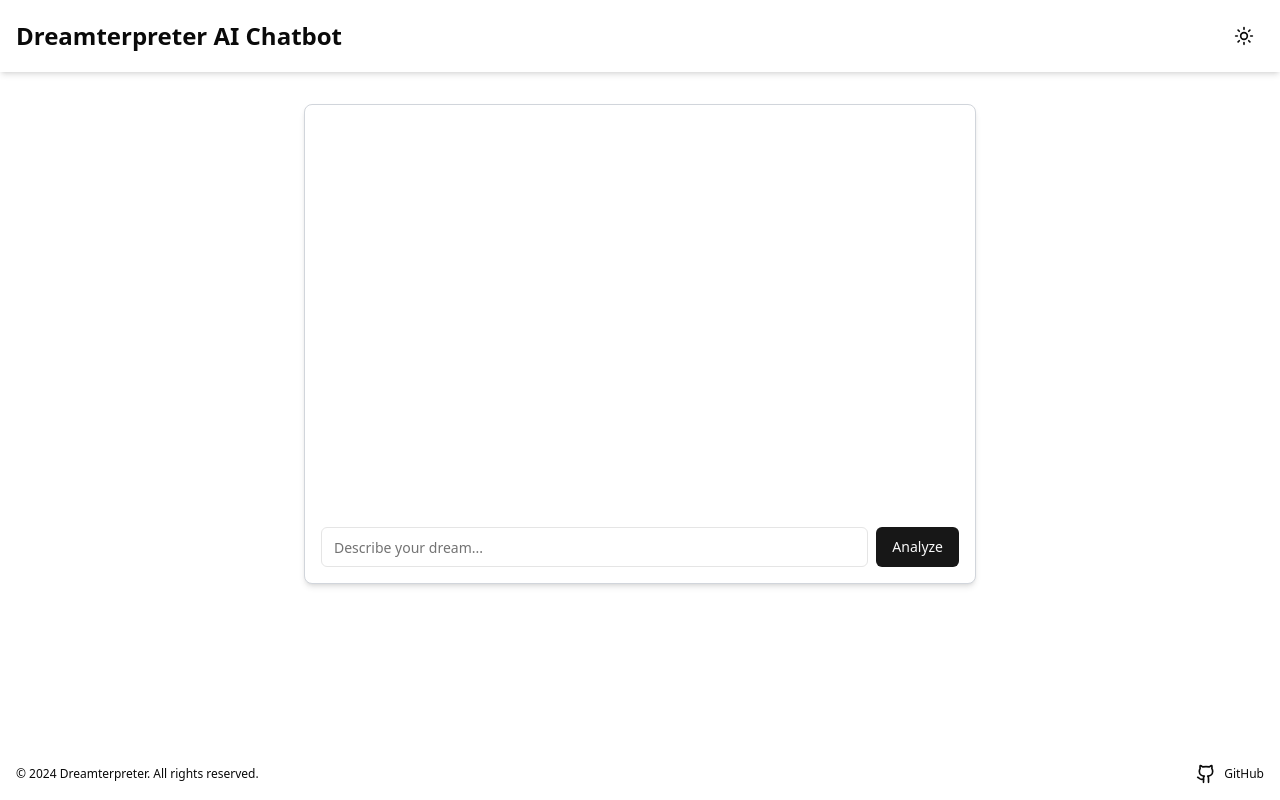
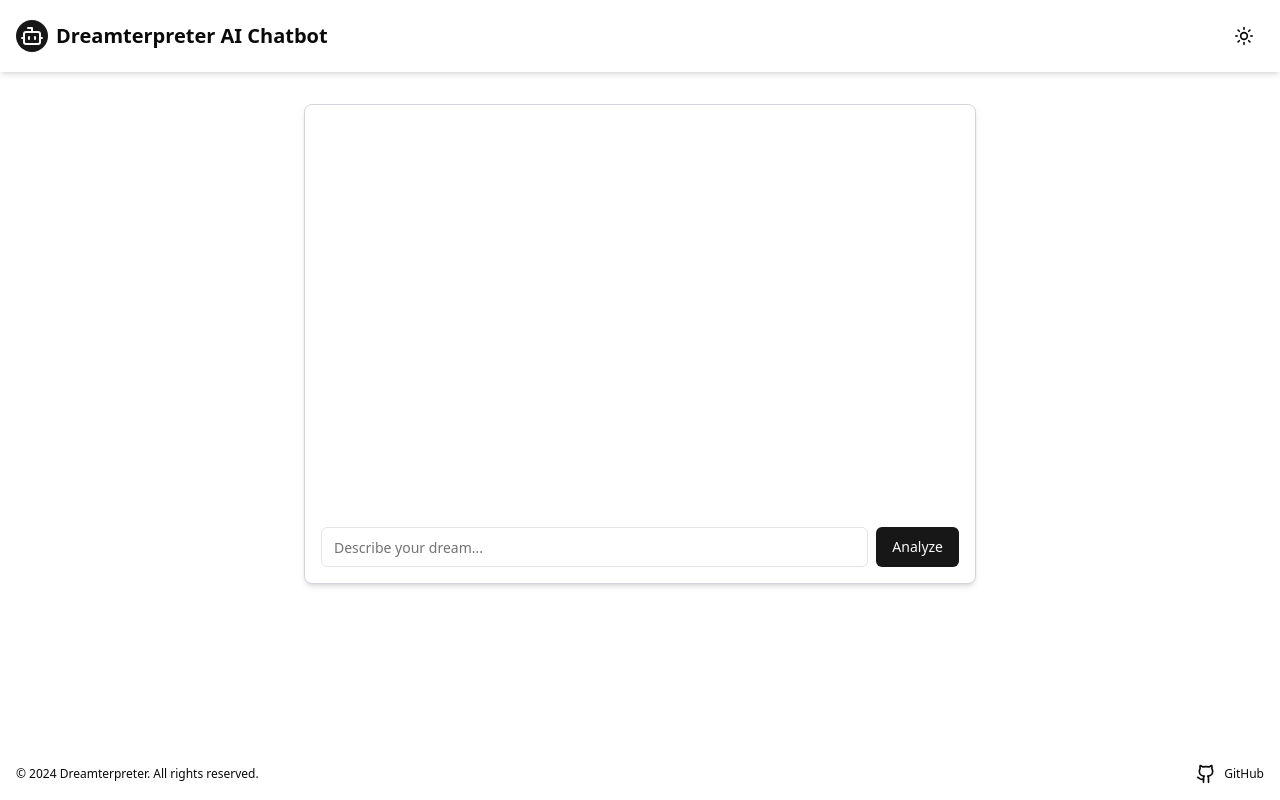
Before and after one commit to ilyaizen/dreamterpreter-next, a Next.js app: page / in a window 1280 px wide. Built offline with nearby package versions, Linux system fonts and the light colour scheme.

Commit message:
Update Header.tsx

```diff
--- a/components/Header.tsx
+++ b/components/Header.tsx
@@ -1,7 +1,7 @@
 'use client';
 
 import { useState, useEffect } from 'react';
-import { MoonIcon, SunIcon } from 'lucide-react';
+import { MoonIcon, SunIcon, Bot } from 'lucide-react';
 import { Button } from '@/components/ui/button';
 import { useTheme } from 'next-themes';
 import Link from 'next/link';
@@ -25,8 +25,11 @@ export function Header() {
   return (
     <header className="w-full bg-background text-foreground shadow-md">
       <div className="container mx-auto flex items-center justify-between px-4 py-4">
-        <Link href="/">
-          <span className="text-2xl font-bold">Dreamterpreter AI Chatbot</span>
+        <Link href="/" className="flex items-center space-x-2">
+          <div className="rounded-full bg-primary p-1">
+            <Bot className="h-6 w-6 text-primary-foreground" />
+          </div>
+          <span className="text-xl font-bold">Dreamterpreter AI Chatbot</span>
         </Link>
         <Button variant="ghost" size="icon" onClick={toggleTheme}>
           {theme === 'light' ? <MoonIcon className="h-5 w-5" /> : <SunIcon className="h-5 w-5" />}
```
